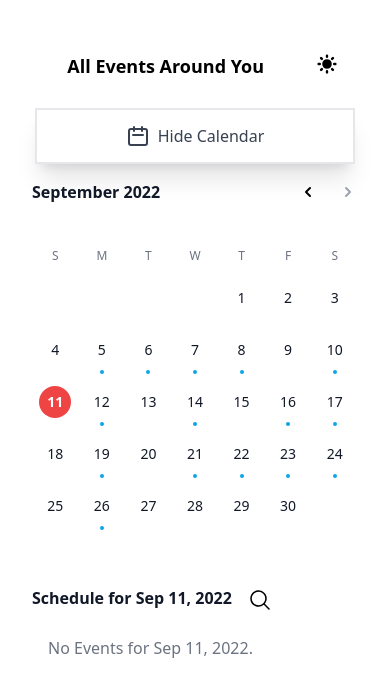
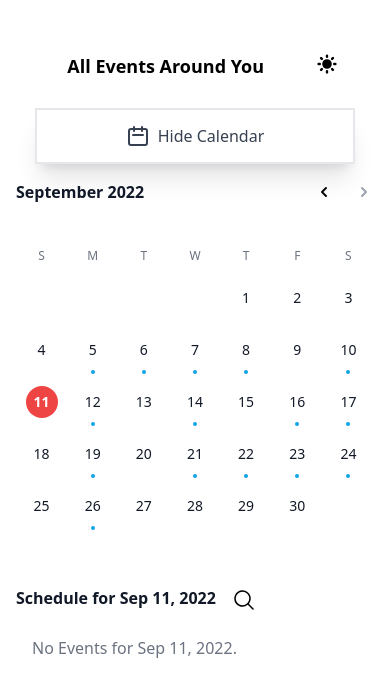
Before and after one commit to EspiraMarvin/events-app, a Next.js app: page / in a window 390 px wide. Shown: the top 696 px of the page. Built offline with nearby package versions, Linux system fonts and the light colour scheme.

Commit message:
feat: add updates

```diff
--- a/pages/index.tsx
+++ b/pages/index.tsx
@@ -9,7 +9,7 @@ const Home = () =>  {
   const allEvents = useSelector(getAllEvents)
 
   return (
-    <ThemeProvider>
+    <ThemeProvider className="h-screen pt-12 bg-white md:h-screen dark:bg-black">
       <main className="h-screen pt-12 bg-white md:h-screen dark:bg-black">
         <div className="grid max-w-xs grid-cols-3 py-1 mx-auto lg:max-w-xl md:py-8 ">
           <div className="flex justify-center col-span-2 -mr-12 text-lg font-bold text-center text-black md:text-xl lg:text-2xl md:mr-0 -1 dark:text-white">
@@ -17,7 +17,7 @@ const Home = () =>  {
           </div>
           <ThemeSetting />
         </div>
-        <div className="max-w-md px-4 pt-6 mx-auto md:pt-5 sm:px-7 md:max-w-4xl md:px-6">
+        <div className="max-w-md pt-6 mx-auto md:pt-5 sm:px-7 md:max-w-4xl md:px-6">
           <Calendar events={allEvents} />
         </div>
       </main>
```
